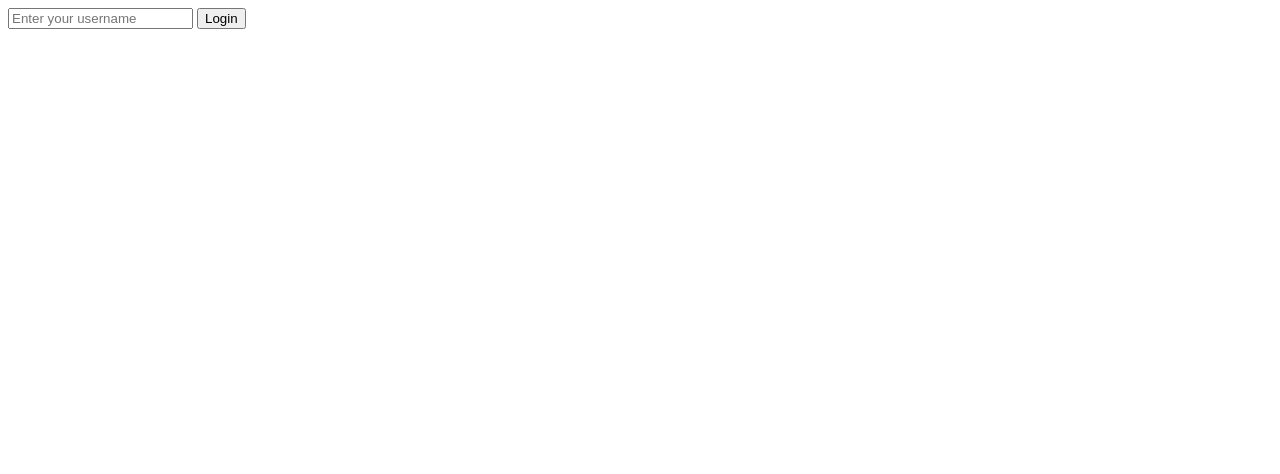
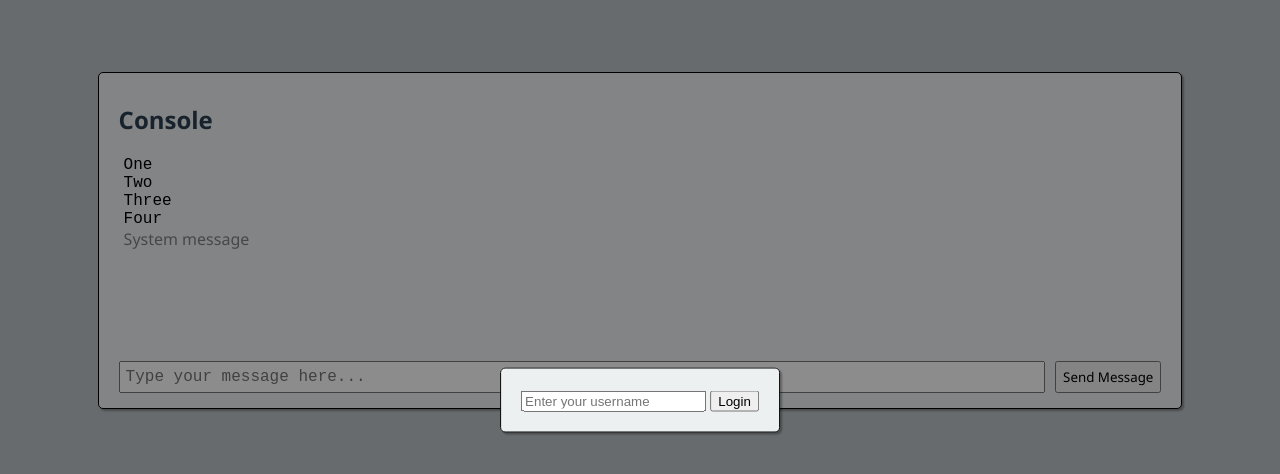
Before and after one commit to benal01/webgame, a plain HTML site: page ui/index.html in a window 1280 px wide. Drawn offline with Linux system fonts and the light colour scheme.

Commit message:
web text based app setup and basic styling for testing

```diff
--- a/ui/index.html
+++ b/ui/index.html
@@ -7,15 +7,22 @@
     <link rel="stylesheet" href="styles.css">
     <script src="script.js" defer></script>
 </head>
+
 <body>
     <section id="login">
         <input type="text" id="username" placeholder="Enter your username">
         <button id="loginBtn">Login</button>
     </section>
 
-    <section id="chat" style="display:none;">
-        <h1>Hey Guys</h1>
-        <textarea id="messageInput" placeholder="Type your message here..."></textarea>
-        <button id="sendBtn">Send Message</button>
+    <section id="chat">
+        <h1>Console</h1>
+        <div id="textArea">
+        </div>
+        <div id="inputArea">
+            <input type="text" id="messageInput" placeholder="Type your message here..."></textarea>
+            <button id="sendBtn">Send Message</button>
+        </div>
+    </section>
+
    </header>
 </body>
--- a/ui/script.js
+++ b/ui/script.js
@@ -1,6 +1,39 @@
-// Replace 'localhost:8080' with your server's host and port if different
 let socket = new WebSocket('ws://localhost:8080/user');
+let messages = []; // {message = type}
+const textArea = document.getElementById('textArea');
 
+//message, system
+output = function(message, type) {
+    messages[messages.length] = [message, type];
+    textArea.innerHTML += '<div class="output '+type+'">' + message + ' <span class="timestamp">' + new Date().toLocaleTimeString() + '</span><br> </div>';
+}
+
+
+
+output("One", "message");
+output("Two", "message");
+output("Three", "message");
+output("Four", "message");
+
+
+output("System message", "system");
+
+
+document.getElementById('loginBtn').onclick = function() {
+    const username = document.getElementById('username').value;
+    socket.send(username);
+    document.getElementById('login').style.display = 'none';
+    document.getElementById('chat').style.display = 'block';
+
+}
+
+document.getElementById('sendBtn').onclick = function() {
+    const message = document.getElementById('messageInput').value;
+    console.log('Sending to server:', message);
+    socket.send(message);
+}
+
+// Websocket connection
 socket.onopen = function(event) {
     console.log('WebSocket connection opened');
 };
@@ -16,17 +49,3 @@ socket.onclose = function(event) {
 socket.onerror = function(error) {
     console.error('WebSocket error:', error);
 };
-
-document.getElementById('loginBtn').onclick = function() {
-    const username = document.getElementById('username').value;
-    socket.send(username);
-    document.getElementById('login').style.display = 'none';
-    document.getElementById('chat').style.display = 'block';
-
-}
-
-document.getElementById('sendBtn').onclick = function() {
-    const message = document.getElementById('messageInput').value;
-    console.log('Sending to server:', message);
-    socket.send(message);
-}
--- a/ui/styles.css
+++ b/ui/styles.css
@@ -0,0 +1,103 @@
+:root {
+    --background-color: #bdc3c7;
+    --foreground-color: #ecf0f1;
+    --text-color: #2c3e50;
+    --highlight-color: rgba(255, 255, 255, 1);
+    --shadow-color: rgba(0, 0, 0, 0.3);
+
+    --message-color: black;
+    --system-color: gray;
+
+    --text-area-height: 200px;
+    --font-family: 'Segoe UI', Tahoma, Geneva, Verdana, sans-serif;
+    --code-font: "Source Code Pro", monospace;
+    --time-font: "Verdana", sans-serif;
+}
+
+body {
+    background-color: var(--background-color);
+    color: var(--text-color);
+    padding: 5% 7%;
+    font-family: var(--font-family);
+}
+
+#login {
+    position: absolute;
+    left: 50%;
+    top: 50%;
+    transform: translate(-50%, -50%);
+    padding: 20px;
+    background-color: var(--foreground-color);
+    box-shadow: var(--shadow-color) 2px 2px 2px;
+    border: black 1px solid;
+    outline: rgba(0, 0, 0, 0.45) 1000px solid;
+    border-radius: 5px;
+}
+
+section {
+    background-color: var(--foreground-color);
+    box-shadow: var(--shadow-color) 2px 2px 2px;
+    border: black 1px solid;
+    border-radius: 5px;
+    padding: 10px 20px;
+
+    #inputArea {
+        display: flex;
+        flex-direction: row;
+        gap: 10px;
+        margin: 5px 0px;
+        width: 100%;
+
+        input {
+            font-family: var(--code-font);
+            flex: 1;
+            padding: 5px;
+            font-size: 16px;
+            width: 60%;
+        }
+        button {
+            font-family: var(--font-family);
+        }
+    }
+}
+#chat {
+    padding: 10px 20px;
+}
+
+#textArea {
+    height: var(--text-area-height);
+    overflow-y: scroll;
+    overflow-x: hidden;
+}
+.output {
+    padding: 0px 0px 0px 5px;
+    .timestamp {
+        font-weight: 500;
+        font-family: var(--code-font);
+        display: none;
+        float: right;
+        margin-right: 10px;
+        color: var(--system-color);
+    }
+}
+
+.output:hover {
+    background-color: var(--highlight-color);
+    outline: var(--background-color) 3px solid;
+    .timestamp {
+        display: inline;
+    }
+}
+
+.message {
+    color: var(--message-color);
+    font-family: var(--code-font);
+    float: left;
+    width: 100%;
+}
+
+.system {
+    color: var(--system-color);
+    float: left;
+    width: 100%;
+}
```
